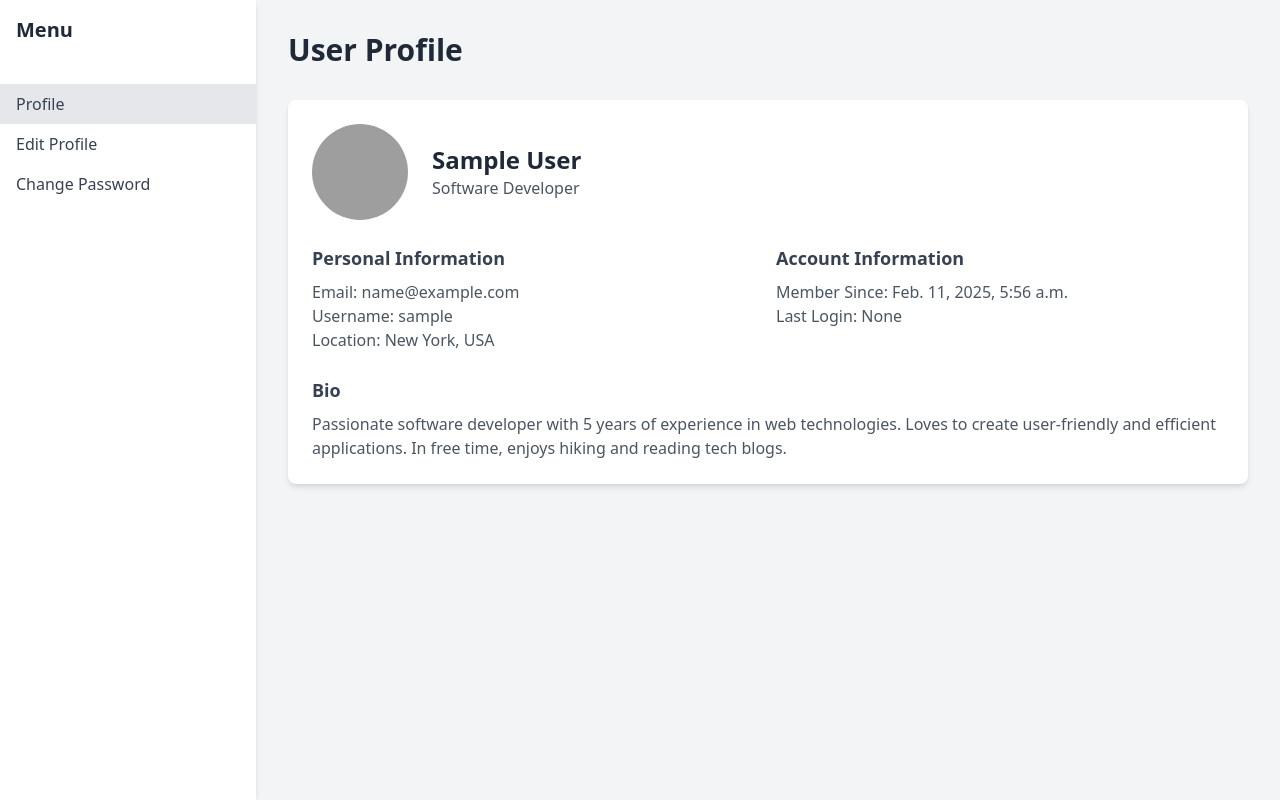
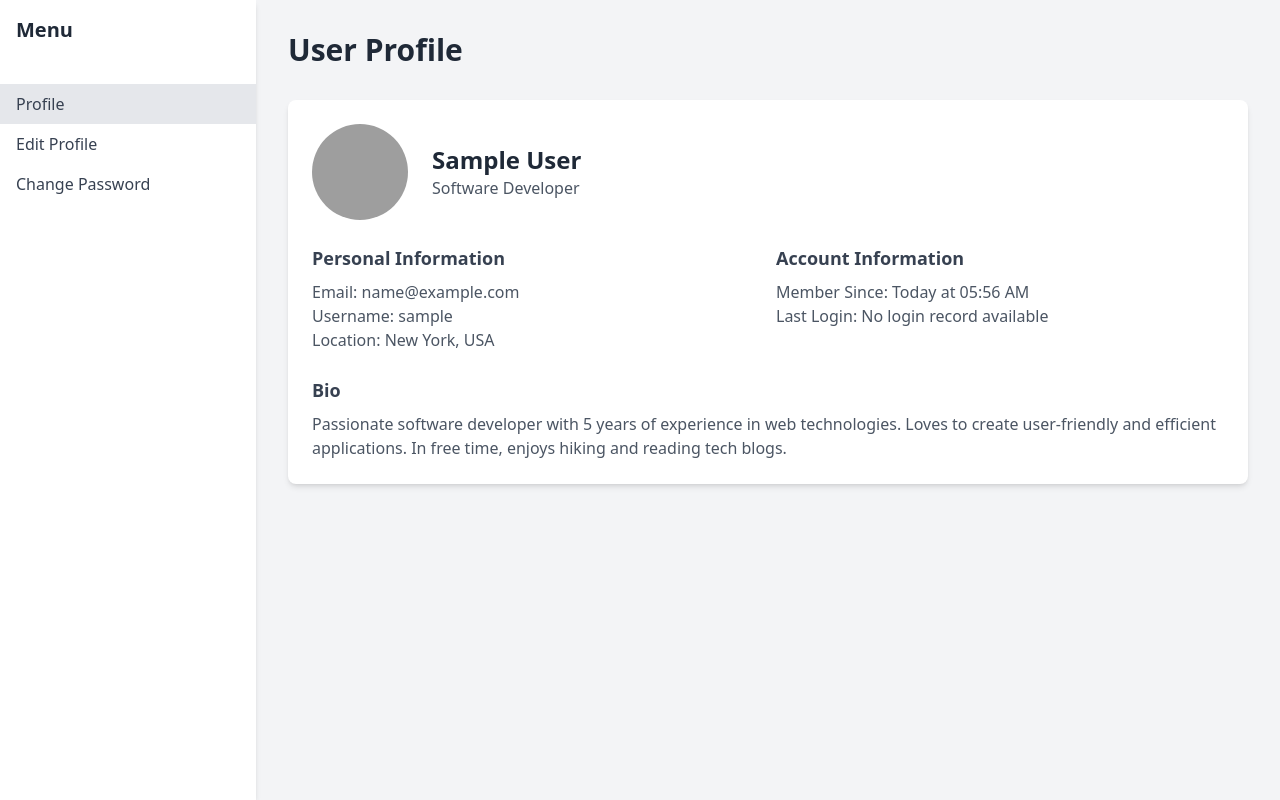
Before and after one commit to zishan344/sdt_phi, a Django app: page /users/profile/ in a window 1280 px wide. Run offline with Django 5.2, Linux system fonts and the light colour scheme; the visitor is signed in with stand-in values (Sample User, id 1); some libraries are stand-ins or nearby versions; grey boxes are pictures that could not be loaded.

Commit message:
complete module 16.6

```diff
--- a/django/week_1_4/module_1to_4/task_management/users/templates/accounts/profile.html
+++ b/django/week_1_4/module_1to_4/task_management/users/templates/accounts/profile.html
@@ -1,3 +1,4 @@
+{% load custom_filters %}
 <!DOCTYPE html>
 <html lang="en">
   <head>
@@ -65,10 +66,10 @@
                 Account Information
               </h3>
               <p class="text-gray-600">
-                <span class="font-medium">Member Since:</span> {{member_since}}
+                <span class="font-medium">Member Since:</span> {{member_since|humanized_date}}
               </p>
               <p class="text-gray-600">
-                <span class="font-medium">Last Login:</span> {{last_login}}
+                <span class="font-medium">Last Login:</span> {{last_login|humanized_date}}
               </p>
             </div>
           </div>
--- /dev/null
+++ b/django/week_1_4/module_1to_4/task_management/users/templatetags/custom_filters.py
@@ -0,0 +1,20 @@
+
+from django import template
+from datetime import datetime
+from django.utils import timezone
+
+register = template.Library()
+
+
+@register.filter
+def humanized_date(value):
+    if value:
+        today = datetime.now().date()
+        value = timezone.localtime(value)
+        if value.date() == today:
+            return f"Today at {value.strftime('%I:%M %p')}"
+        if value.date() == today.replace(day=today.day - 1):
+            return f"Yesterday at {value.strftime('%I:%M %p')}"
+        else:
+            return f"{value.date().strftime('%B %d')}, {value.strftime('%I:%M %p')}"
+    return "No login record available"
```
Also changed, not shown: django/week_1_4/module_1to_4/task_management/users/templatetags/__init__.py (added).
